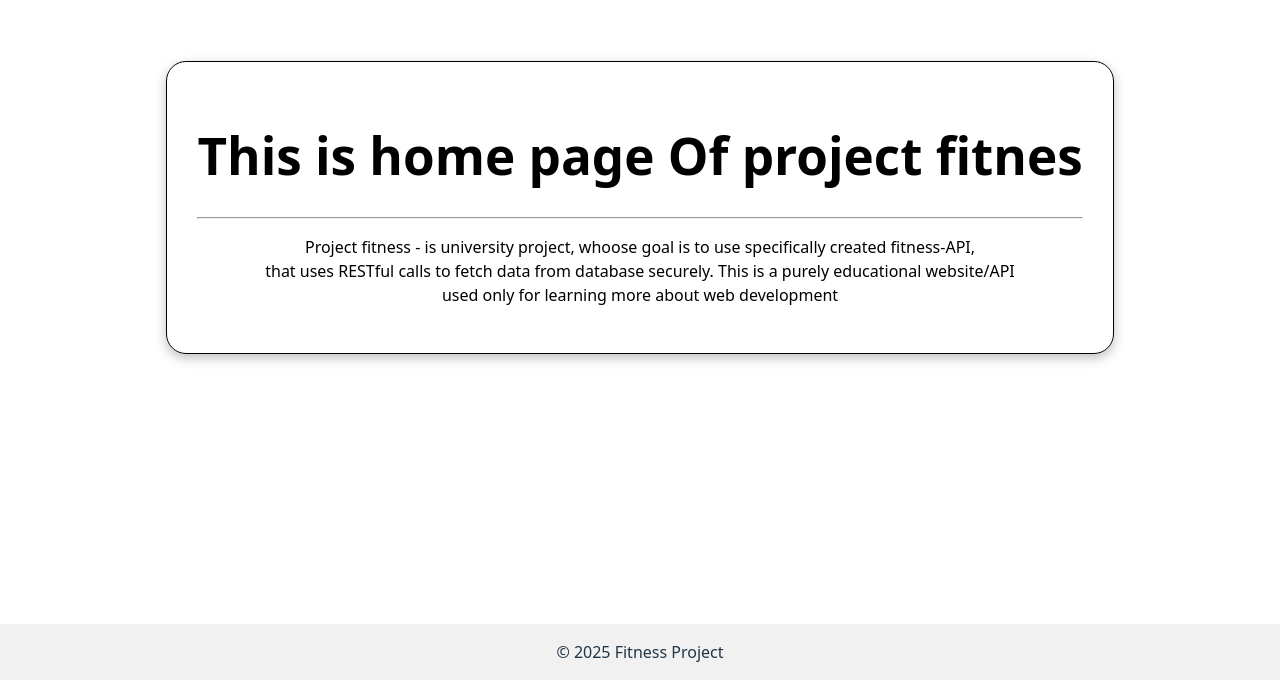
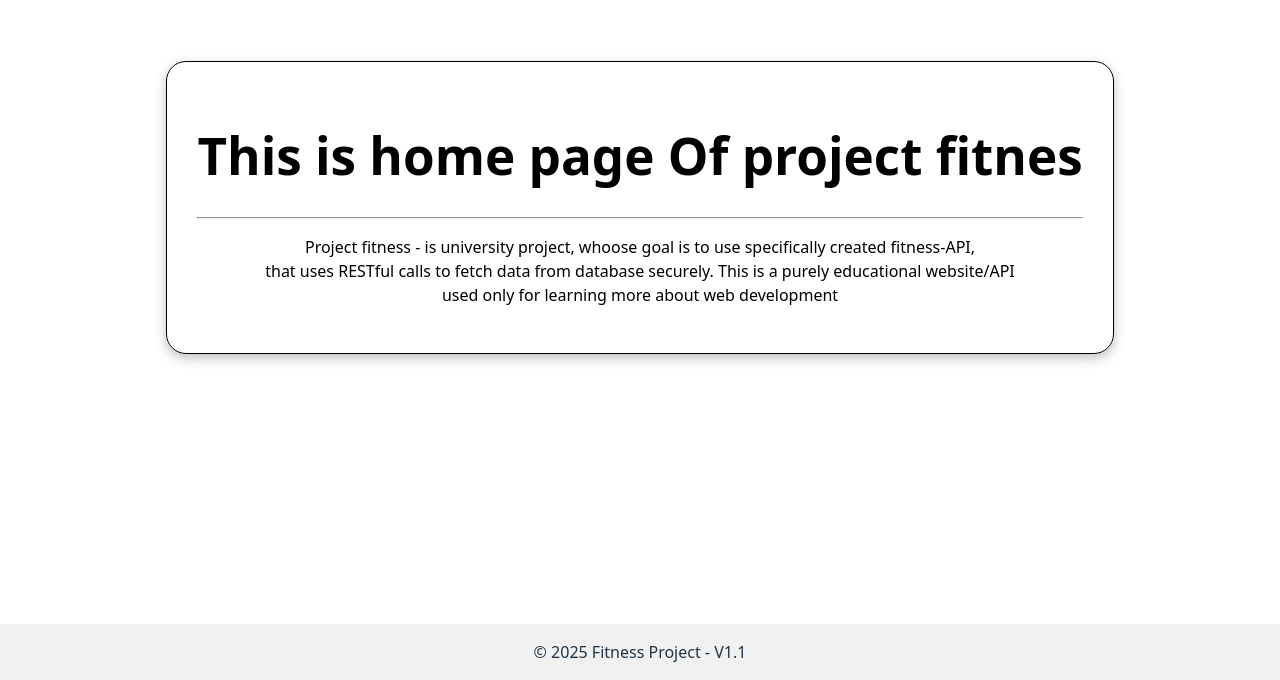
Before and after one commit to Talkevicius/Fitness-Project, a React app in the folder frontend/: page / in a window 1280 px wide. Shown: the part 399-1079 px from the top of the page. Built offline with nearby package versions, Linux system fonts and the light colour scheme; the HTML template or start-up script is replaced by a standard one.

Commit message:
Changed to try fix the links

```diff
--- a/frontend/src/components/CommentCard/CommentCard.tsx
+++ b/frontend/src/components/CommentCard/CommentCard.tsx
@@ -1,6 +1,7 @@
 import React, { useState } from "react";
 import styles from './CommentCard.module.css';
-import png from "../../../dist/assets/user-B6VgKBmo.png";
+//import png1 from "../../../dist/assets/user-B6VgKBmo.png";
+import png from "../../assets/user.png"
 import ConfirmModal from "../ConfirmModal/ConfirmModal";
 import EditModal from "../EditModal/EditModal";
 import { isAdmin, getUser } from "../../context/auth";
--- a/frontend/src/layouts/MainLayout.tsx
+++ b/frontend/src/layouts/MainLayout.tsx
@@ -68,7 +68,7 @@ const MainLayout = () => {
                 <Outlet />
             </main>
 
-            <footer className={styles.footer}>&copy; 2025 Fitness Project</footer>
+            <footer className={styles.footer}>&copy; 2025 Fitness Project - V1.1</footer>
         </div>
     );
 };
```
Also changed, not shown: 1 other file (tests, documents, lock files or other folders).
